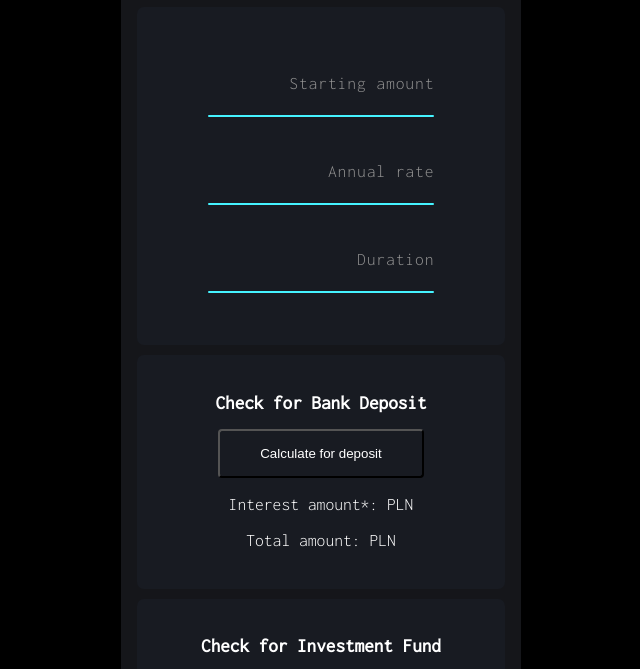
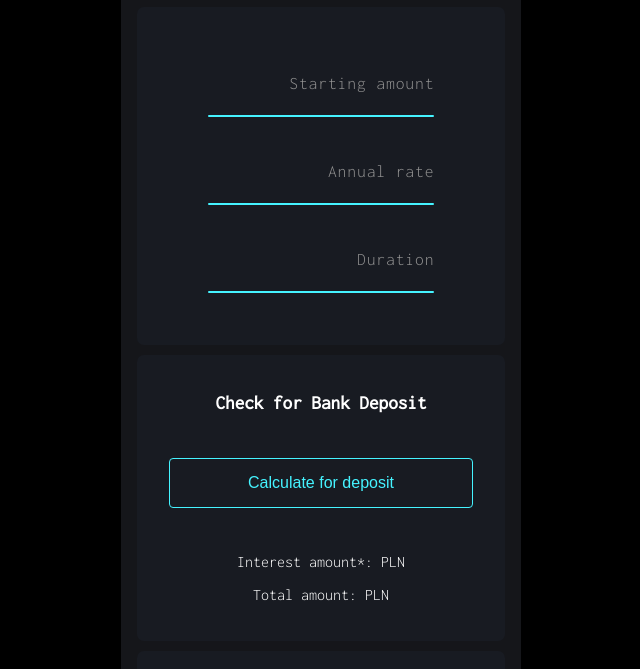
Before and after one commit to JerryWski/Project-Count-it, a plain HTML site: page index.html in a window 1280 px wide. Shown: the part 127-796 px from the top of the page, without its empty margins (319-959 px from the left). Drawn offline with Linux system fonts and the light colour scheme.

Commit message:
styling buttons

```diff
--- a/index.html
+++ b/index.html
@@ -80,7 +80,7 @@
           <h2 class="subheader-text">Check for Investment Fund</h2>
           <div class="button-wrapper">
             <button id="buttons" class="calcuate-btn-invest">
-              Calculate for investment fund
+              Calculate for fund
             </button>
           </div>
           <div class="result">
--- a/styles.css
+++ b/styles.css
@@ -28,7 +28,6 @@ body {
   min-width: 320px;
   padding: 16px;
   font-weight: 300;
-
 }
 
 .header-container {
@@ -36,7 +35,6 @@ body {
   border-radius: 7px;
   padding: 12px;
   color: #45f3ff;
-
 }
 
 .inputs-wrapper {
@@ -116,8 +114,8 @@ body {
   pointer-events: none;
 }
 
-.count-wrapper input:valid ~span,
-.count-wrapper input:focus ~span {
+.count-wrapper input:valid ~ span,
+.count-wrapper input:focus ~ span {
   color: #45f3ff;
   transform: translateX(0px) translateY(-34px);
 }
@@ -136,19 +134,34 @@ body {
   z-index: 9;
 }
 
-.count-wrapper input:valid ~i,
-.count-wrapper input:focus ~i {
+.count-wrapper input:valid ~ i,
+.count-wrapper input:focus ~ i {
   height: 44px;
+}
+
+.button-wrapper {
+  margin: 45px 10px;
 }
 
 #buttons {
   padding: 15px 40px;
-  background: none;
-  /* border: none; */
+  border: 1.5px solid #45f3ff;
   color: white;
+  width: 100%;
+  font-size: 1rem;
   border-radius: 4px;
+  background-color: #181b22;
+  color: #45f3ff;
+  cursor: pointer;
+  transition: .3s all linear;
+}
+#buttons:hover {
+  color: #15161a;
+  background: #45f3ff;
+  box-shadow: 0px 0px 3px #45f3ff, 0px 0px 3px #45f3ff, 0px 0px 3px #45f3ff,
+    0px 0px 10px #03e9f4;
 }
 
 .amount-text {
-  font-size: 1.1rem;
+  font-size: 1rem;
 }
```
